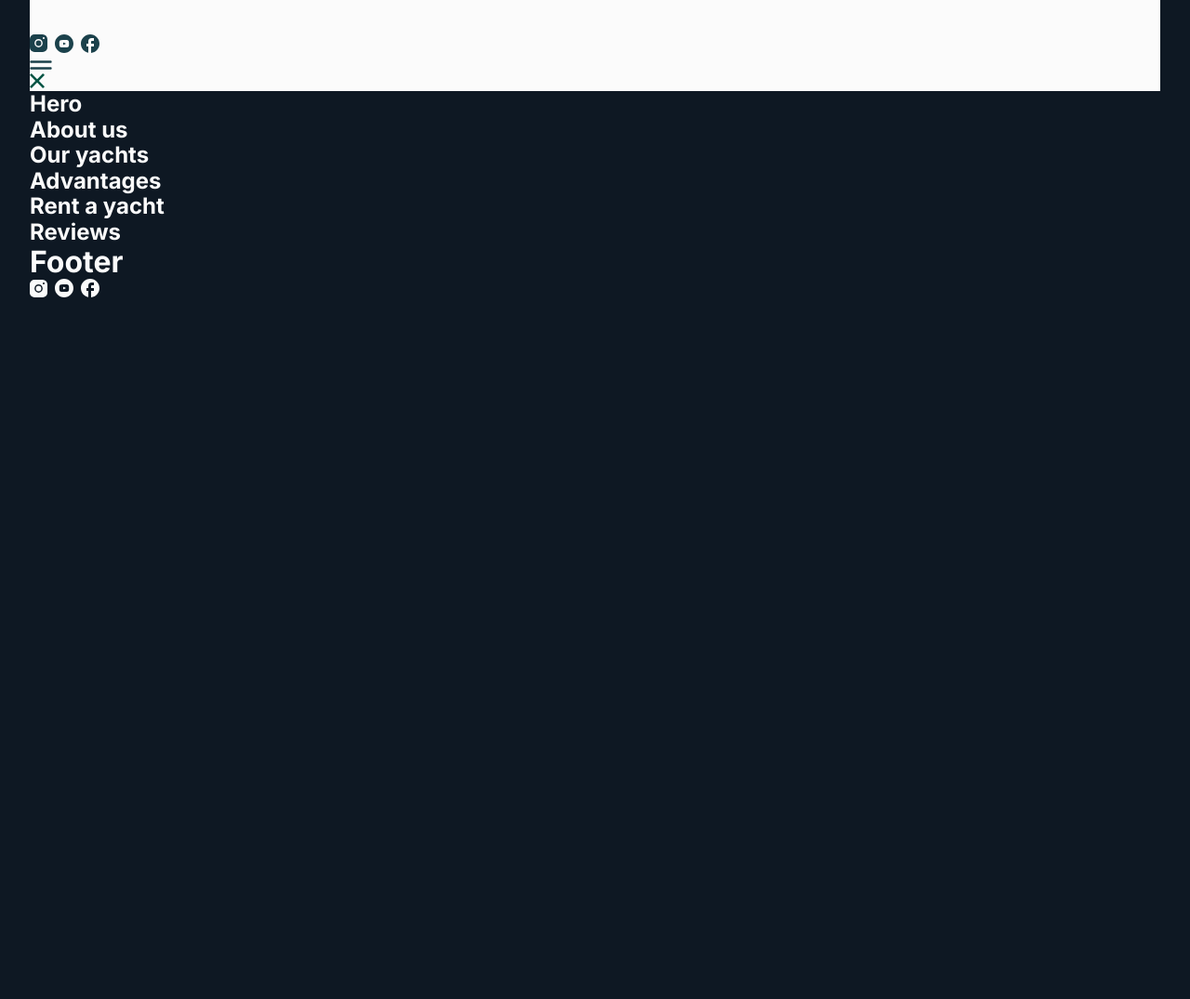
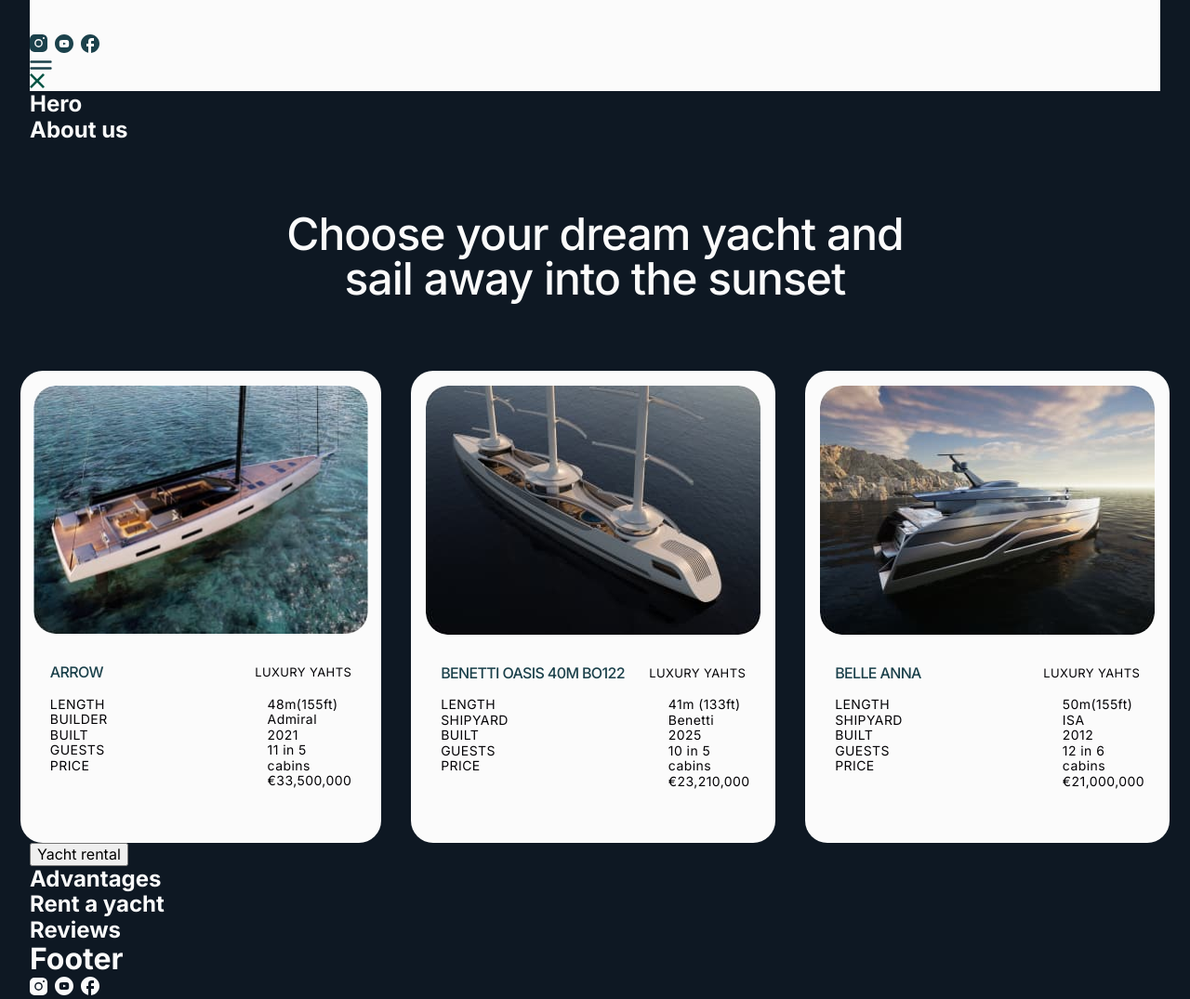
Before and after one commit to GoitStudentsWorks/103_html-css_AlinaPristinskaya, a website built with Vite: page src/index.html in a window 1280 px wide. Shown: the whole page at 93% size. Before the commit the page ends 800 px from the top, so only its background shows below. Built offline with nearby package versions, Linux system fonts and the light colour scheme.

Commit message:
our-yachts

```diff
--- a/src/css/our-yachts.css
+++ b/src/css/our-yachts.css
@@ -0,0 +1,74 @@
+.our-yachts {
+}
+.title-yachts {
+  font-weight: 500;
+  font-size: 48px;
+  line-height: 1;
+  letter-spacing: -0.02em;
+  text-align: center;
+  color: #fbfbfb;
+  width: 714px;
+  margin: 75px auto;
+}
+.item-our-yachts {
+  display: flex;
+  gap: 32px;
+  align-content: center;
+  justify-content: center;
+}
+.item-our-yachts-block {
+  display: block;
+  background-color: #fbfbfb;
+  border-radius: 24px;
+  width: 392px;
+  height: 508px;
+}
+.yacht-img {
+  margin: 16px auto;
+  border-radius: 24px;
+}
+.block-categories-yacht {
+  margin: 32px;
+}
+.name-our-yacht {
+  display: flex;
+  align-items: center;
+  justify-content: space-between;
+  margin-bottom: 16px;
+}
+.name-yacht {
+  font-weight: 500;
+  font-size: 16px;
+  line-height: 1.2;
+  letter-spacing: -0.04em;
+  text-transform: uppercase;
+  color: #1b414b;
+}
+.type-yacht {
+  font-weight: 400;
+  font-size: 13px;
+  line-height: 1.18;
+  letter-spacing: 0.03em;
+  text-transform: uppercase;
+  color: #040306;
+}
+.categories-yacht {
+  display: flex;
+  gap: 172px;
+  margin-top: 16px;
+}
+.text-categories-yacht {
+  font-weight: 400;
+  font-size: 14px;
+  line-height: 1.18;
+  letter-spacing: 0.03em;
+  text-transform: uppercase;
+  color: #040306;
+}
+.response {
+  font-weight: 400;
+  font-size: 14px;
+  line-height: 1.18;
+  letter-spacing: 0.03em;
+  color: #040306;
+}
--- a/src/partials/our-yachts.html
+++ b/src/partials/our-yachts.html
@@ -1,5 +1,103 @@
-<section class="container">
-    <h1>
-        Our yachts
-    </h1>
+<section class="container our-yachts">
+  <h2 class="title-yachts">
+    Choose your dream yacht and sail away into the sunset
+  </h2>
+  <div>
+    <ul class="item-our-yachts">
+      <li class="item-our-yachts-block">
+        <img
+          src="./img/our-yachts/yaht-1.jpg"
+          width="360"
+          height="268"
+          alt="Photo yacht"
+          class="yacht-img"
+        />
+        <div class="block-categories-yacht">
+          <div class="name-our-yacht">
+            <p class="name-yacht">Arrow</p>
+            <p class="type-yacht">LUXURY YAHTS</p>
+          </div>
+          <div class="categories-yacht">
+            <ul>
+              <li><p class="text-categories-yacht">LENGTH</p></li>
+              <li><p class="text-categories-yacht">BUILDER</p></li>
+              <li><p class="text-categories-yacht">BUILT</p></li>
+              <li><p class="text-categories-yacht">GUESTS</p></li>
+              <li><p class="text-categories-yacht">PRICE</p></li>
+            </ul>
+            <ul>
+              <li><p class="response">48m(155ft)</p></li>
+              <li><p class="response">Admiral</p></li>
+              <li><p class="response">2021</p></li>
+              <li><p class="response">11 in 5 cabins</p></li>
+              <li><p class="response">€33,500,000</p></li>
+            </ul>
+          </div>
+        </div>
+      </li>
+      <li class="item-our-yachts-block">
+        <img
+          src="../img/our-yachts/yaht-2.jpg"
+          width="360"
+          height="268"
+          alt="Photo yacht"
+          class="yacht-img"
+        />
+        <div class="block-categories-yacht">
+          <div class="name-our-yacht">
+            <p class="name-yacht">BENETTI OASIS 40M BO122</p>
+            <p class="type-yacht">LUXURY YAHTS</p>
+          </div>
+          <div class="categories-yacht">
+            <ul>
+              <li><p class="text-categories-yacht">LENGTH</p></li>
+              <li><p class="text-categories-yacht">SHIPYARD</p></li>
+              <li><p class="text-categories-yacht">BUILT</p></li>
+              <li><p class="text-categories-yacht">GUESTS</p></li>
+              <li><p class="text-categories-yacht">PRICE</p></li>
+            </ul>
+            <ul>
+              <li><p class="response">41m (133ft)</p></li>
+              <li><p class="response">Benetti</p></li>
+              <li><p class="response">2025</p></li>
+              <li><p class="response">10 in 5 cabins</p></li>
+              <li><p class="response">€23,210,000</p></li>
+            </ul>
+          </div>
+        </div>
+      </li>
+      <li class="item-our-yachts-block">
+        <img
+          src="./img/our-yachts/yaht-3.jpg"
+          width="360"
+          height="268"
+          alt="Photo yacht"
+          class="yacht-img"
+        />
+        <div class="block-categories-yacht">
+          <div class="name-our-yacht">
+            <p class="name-yacht">BELLE ANNA</p>
+            <p class="type-yacht">LUXURY YAHTS</p>
+          </div>
+          <div class="categories-yacht">
+            <ul>
+              <li><p class="text-categories-yacht">LENGTH</p></li>
+              <li><p class="text-categories-yacht">SHIPYARD</p></li>
+              <li><p class="text-categories-yacht">BUILT</p></li>
+              <li><p class="text-categories-yacht">GUESTS</p></li>
+              <li><p class="text-categories-yacht">PRICE</p></li>
+            </ul>
+            <ul>
+              <li><p class="response">50m(155ft)</p></li>
+              <li><p class="response">ISA</p></li>
+              <li><p class="response">2012</p></li>
+              <li><p class="response">12 in 6 cabins</p></li>
+              <li><p class="response">€21,000,000</p></li>
+            </ul>
+          </div>
+        </div>
+      </li>
+    </ul>
+  </div>
+  <button type="button">Yacht rental</button>
 </section>
```
Also changed, not shown: src/img/our-yachts/yaht-1.jpg (added), src/img/our-yachts/yaht-2.jpg (added), src/img/our-yachts/yaht-3.jpg (added).
